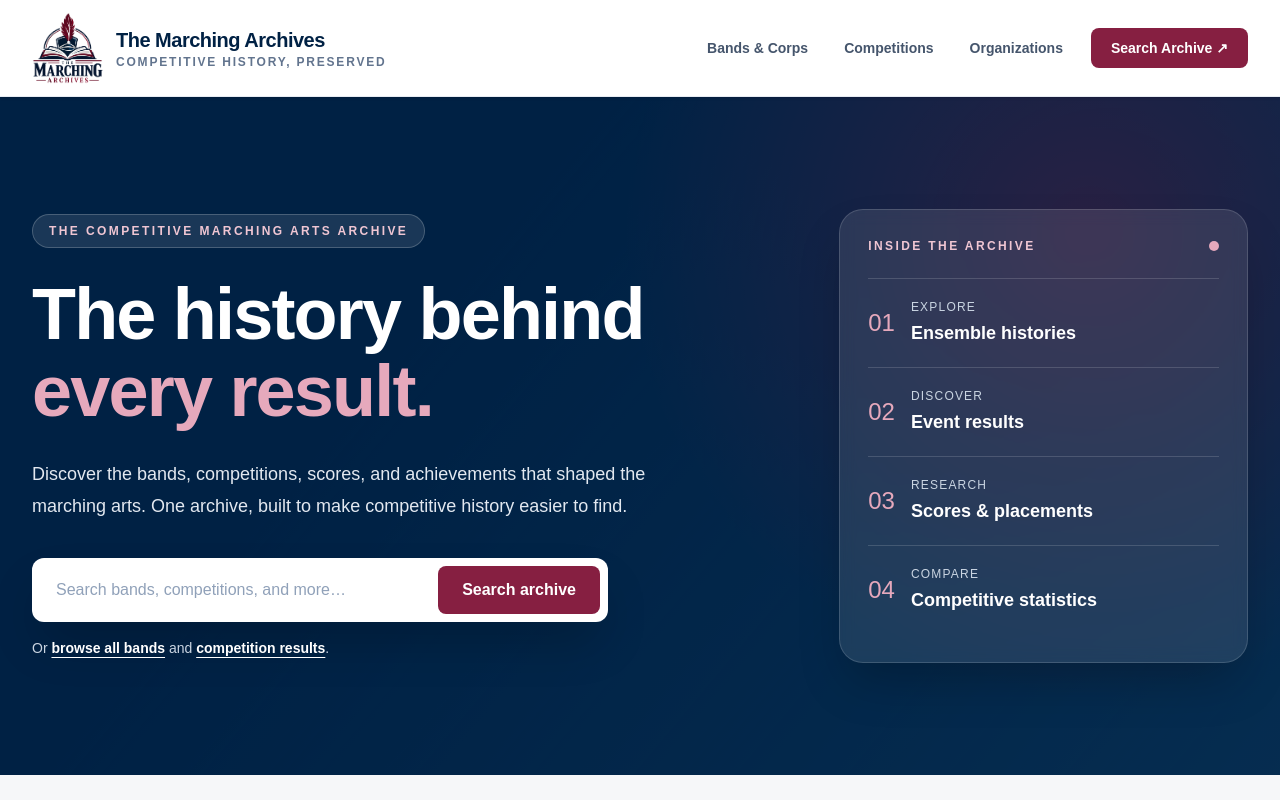
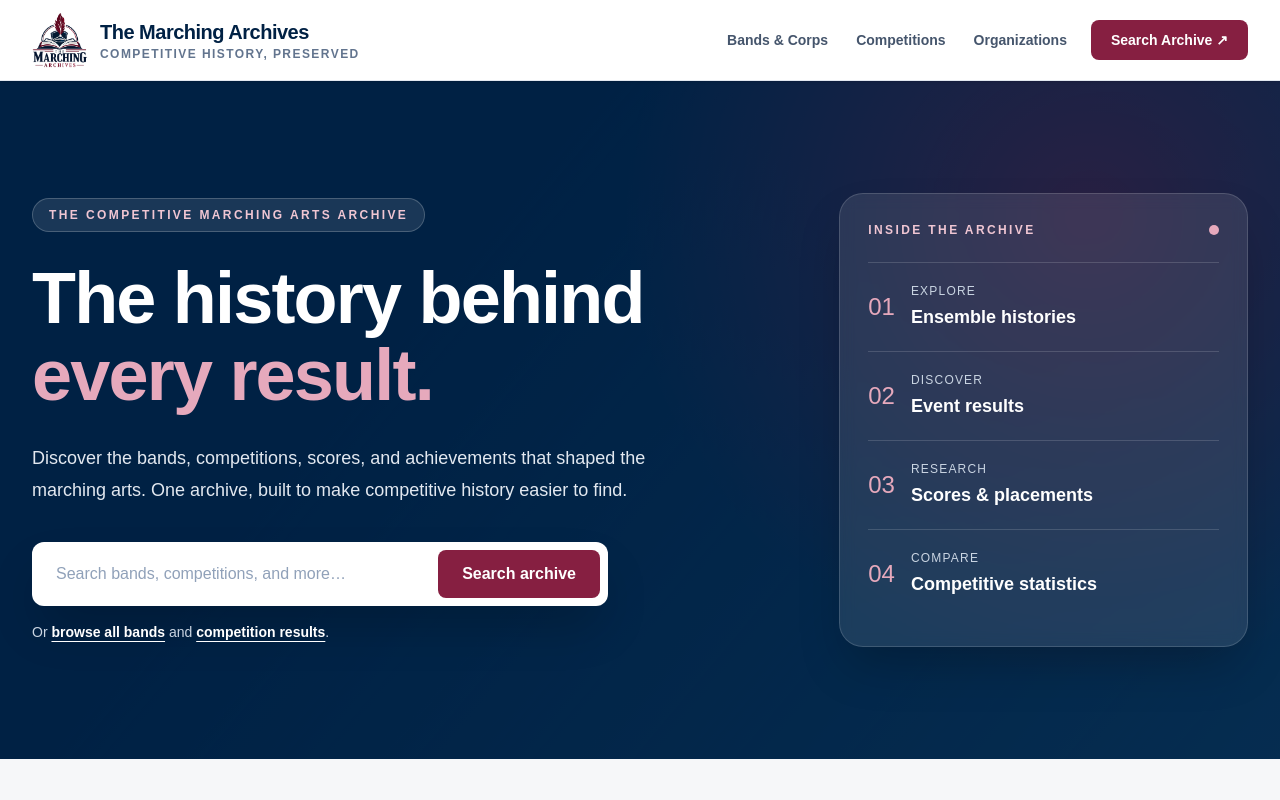
Before and after one commit to kentuckymarchingarchives/the-marching-archives, a Next.js app: page / in a window 1280 px wide. Shown: the top 800 px of the page. Built offline with nearby package versions, Linux system fonts and the light colour scheme.

Commit message:
Trying to fix the header logo, try 2

```diff
--- a/components/SiteHeader.tsx
+++ b/components/SiteHeader.tsx
@@ -17,31 +17,30 @@
   const [open, setOpen] = useState(false);
 
   return (
-    <header className="site-header sticky top-0 z-50 border-b border-slate-200/80 bg-white/95 shadow-sm backdrop-blur-xl">
-      <div className="mx-auto flex h-24 max-w-7xl items-center justify-between gap-5 px-5 md:px-8">
-
+    <header className="sticky top-0 z-50 border-b border-slate-200 bg-white shadow-sm">
+      <div className="mx-auto flex h-20 max-w-7xl items-center justify-between gap-4 px-5 md:px-8">
         {/* Logo and Website Name */}
         <Link
           href="/"
-          className="flex min-w-0 items-center gap-3"
+          className="flex min-w-0 shrink-0 items-center gap-3"
           onClick={() => setOpen(false)}
         >
-          <span className="flex h-18 w-18 shrink-0 items-center justify-center">
+          <span className="flex h-14 w-14 shrink-0 items-center justify-center overflow-hidden">
             <Image
               src="/tma-logo.png"
               alt="The Marching Archives logo"
-              width={72}
-              height={72}
-              className="h-full w-full object-contain"
+              width={56}
+              height={56}
+              className="h-14 w-14 object-contain"
               priority
             />
           </span>
 
           <span className="min-w-0">
-            <strong className="block truncate text-[15px] font-extrabold tracking-tight text-[#002144] sm:text-xl">
+            <strong className="block text-[15px] font-extrabold tracking-tight text-[#002144] sm:text-xl">
               The Marching Archives
             </strong>
-            <span className="block text-[10px] font-semibold uppercase tracking-[.15em] text-slate-500 sm:text-xs">
+            <span className="block text-[9px] font-semibold uppercase tracking-[0.12em] text-slate-500 sm:text-xs">
               Competitive History, Preserved
             </span>
           </span>
@@ -62,9 +61,9 @@
                 key={link.href}
                 href={link.href}
                 aria-current={isActive ? "page" : undefined}
-                className={`rounded-lg px-4 py-2.5 text-sm font-semibold transition ${
+                className={`rounded-lg px-3 py-2.5 text-sm font-semibold transition ${
                   isActive
-                    ? "bg-[#002144]/[.07] text-[#002144]"
+                    ? "bg-[#002144]/[0.07] text-[#002144]"
                     : "text-slate-600 hover:bg-slate-100 hover:text-[#002144]"
                 }`}
               >
@@ -75,9 +74,6 @@
 
           <Link
             href="/search"
-            aria-current={
-              pathname.startsWith("/search") ? "page" : undefined
-            }
             className="ml-2 rounded-lg bg-[#861F41] px-5 py-2.5 text-sm font-bold text-white transition hover:bg-[#6d1733]"
           >
             Search Archive ↗
@@ -138,7 +134,7 @@
                   aria-current={isActive ? "page" : undefined}
                   className={`rounded-lg px-4 py-3 font-semibold transition ${
                     isActive
-                      ? "bg-[#002144]/[.07] text-[#002144]"
+                      ? "bg-[#002144]/[0.07] text-[#002144]"
                       : "text-slate-700 hover:bg-slate-100"
                   }`}
                 >
```
